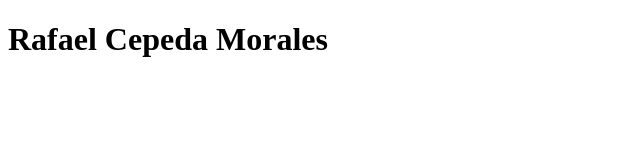
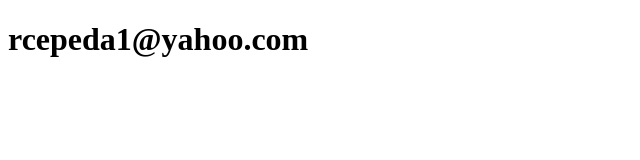
Before and after one commit to Rafa-Cepeda/sistema-de-registro, a plain HTML site: page contacto.html in a window 1280 px wide. Shown: the whole page, without its empty margins (0-640 px from the left). Drawn offline with Linux system fonts and the light colour scheme.

```diff
--- a/contacto.html
+++ b/contacto.html
@@ -6,6 +6,8 @@
     <title>Contacto</title>
 </head>
 <body>
-    <h1>Rafael Cepeda Morales</h1>
+    <h1>rcepeda1@yahoo.com</h1>
+
+
 </body>
 </html>
```
